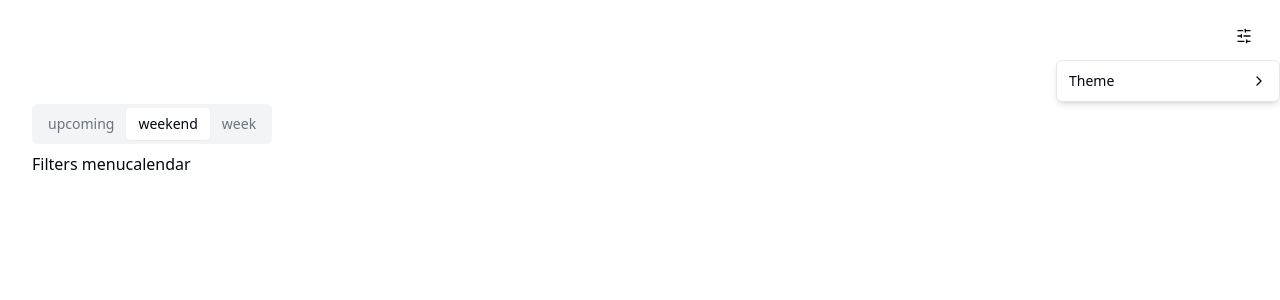
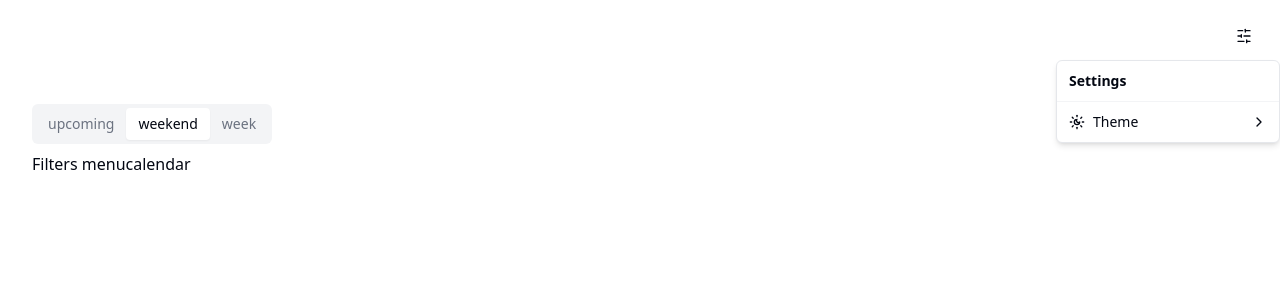
Before and after one commit to ugo-prenat/gordon-calendar, a React (Vite) app in the folder apps/front/: page / in a window 1280 px wide. Both pictures are taken after a click on the button 1244 px from the left and 36 px from the top of the page. Shown: the top 300 px of the page. Built offline with nearby package versions, Linux system fonts and the light colour scheme.

Commit message:
feat: theme select

```diff
--- a/apps/front/src/App.tsx
+++ b/apps/front/src/App.tsx
@@ -3,7 +3,18 @@ import '@services/i18n/i18n.config';
 
 import { router } from '@services/router/index.router';
 import { RouterProvider } from '@tanstack/react-router';
+import { useEffect } from 'react';
+import { updateRootElement } from './services/store/settings/settings.utils';
+import { useSettings } from './services/store/settings/settings.store';
 
-const App = () => <RouterProvider router={router} />;
+const App = () => {
+  const { theme } = useSettings();
+
+  useEffect(() => {
+    updateRootElement(theme);
+  }, []);
+
+  return <RouterProvider router={router} />;
+};
 
 export default App;
--- a/apps/front/src/components/nav/settings/SettingsHoverCard.tsx
+++ b/apps/front/src/components/nav/settings/SettingsHoverCard.tsx
@@ -2,20 +2,17 @@ import { Button } from '@src/components/ui/shadcn/button';
 import {
   DropdownMenu,
   DropdownMenuContent,
-  DropdownMenuItem,
-  DropdownMenuPortal,
-  DropdownMenuSub,
-  DropdownMenuSubContent,
-  DropdownMenuSubTrigger,
+  DropdownMenuLabel,
+  DropdownMenuSeparator,
   DropdownMenuTrigger
 } from '@src/components/ui/shadcn/dropdown-menu';
 import { useTranslation } from '@src/services/i18n/useTranslation';
-import { Theme } from '@src/services/store/settings/settings.models';
-import { useSettings } from '@src/services/store/settings/settings.store';
-import { Monitor, Moon, SlidersHorizontal, Sun } from 'lucide-react';
-import { ReactNode } from 'react';
+import { SlidersHorizontal } from 'lucide-react';
+import { ThemeSelect } from './ThemeSelect';
 
 const SettingsHoverCard = () => {
+  const t = useTranslation();
+
   return (
     <>
       <DropdownMenu>
@@ -25,6 +22,8 @@ const SettingsHoverCard = () => {
           </Button>
         </DropdownMenuTrigger>
         <DropdownMenuContent className="w-56">
+          <DropdownMenuLabel>{t('settings')}</DropdownMenuLabel>
+          <DropdownMenuSeparator />
           <ThemeSelect />
         </DropdownMenuContent>
       </DropdownMenu>
@@ -32,55 +31,4 @@ const SettingsHoverCard = () => {
   );
 };
 
-interface IThemeSelect {
-  label: string;
-  value: Theme;
-  icon: ReactNode;
-}
-
-const ThemeSelect = () => {
-  const t = useTranslation();
-  const { setTheme } = useSettings();
-
-  const handleChange = (theme: Theme) => () => setTheme(theme);
-
-  const themes: IThemeSelect[] = [
-    {
-      label: t('theme.light'),
-      value: 'light',
-      icon: <Sun className="w-4 h-4" />
-    },
-    {
-      label: t('theme.dark'),
-      value: 'dark',
-      icon: <Moon className="w-4 h-4" />
-    },
-    {
-      label: t('theme.system'),
-      value: 'system',
-      icon: <Monitor className="w-4 h-4" />
-    }
-  ];
-
-  return (
-    <DropdownMenuSub>
-      <DropdownMenuSubTrigger>{t('theme')}</DropdownMenuSubTrigger>
-      <DropdownMenuPortal>
-        <DropdownMenuSubContent>
-          {themes.map(({ value, label, icon }) => (
-            <DropdownMenuItem
-              key={value}
-              className="gap-2"
-              onClick={handleChange(value)}
-            >
-              {icon}
-              {label}
-            </DropdownMenuItem>
-          ))}
-        </DropdownMenuSubContent>
-      </DropdownMenuPortal>
-    </DropdownMenuSub>
-  );
-};
-
 export default SettingsHoverCard;
--- a/apps/front/src/components/nav/settings/ThemeSelect.tsx
+++ b/apps/front/src/components/nav/settings/ThemeSelect.tsx
@@ -1,7 +1,76 @@
-import { P } from '@src/components/Typography';
+import {
+  DropdownMenuItem,
+  DropdownMenuPortal,
+  DropdownMenuSub,
+  DropdownMenuSubContent,
+  DropdownMenuSubTrigger
+} from '@src/components/ui/shadcn/dropdown-menu';
+import { useTranslation } from '@src/services/i18n/useTranslation';
+import { Theme } from '@src/services/store/settings/settings.models';
+import { useSettings } from '@src/services/store/settings/settings.store';
+import { cn } from '@src/utils/tailwind.utils';
+import { Monitor, Moon, Sun, SunMoon } from 'lucide-react';
+import { ReactNode } from 'react';
 
-const ThemeSelect = () => {
-  return <P>Theme select</P>;
+interface IThemeSelect {
+  label: string;
+  value: Theme;
+  icon: ReactNode;
+  isActiveTheme: boolean;
+}
+
+export const ThemeSelect = () => {
+  const t = useTranslation();
+  const { theme, setTheme } = useSettings();
+
+  const handleChange = (theme: Theme) => () => setTheme(theme);
+
+  const themes: IThemeSelect[] = [
+    {
+      label: t('theme.light'),
+      value: 'light',
+      icon: <Sun className="w-4 h-4" />,
+      isActiveTheme: theme === 'light'
+    },
+    {
+      label: t('theme.dark'),
+      value: 'dark',
+      icon: <Moon className="w-4 h-4" />,
+      isActiveTheme: theme === 'dark'
+    },
+    {
+      label: t('theme.system'),
+      value: 'system',
+      icon: <Monitor className="w-4 h-4" />,
+      isActiveTheme: theme === 'system'
+    }
+  ];
+
+  return (
+    <DropdownMenuSub>
+      <DropdownMenuSubTrigger>
+        <div className="flex items-center gap-2 ">
+          <SunMoon className="w-4 h-4" />
+          {t('theme')}
+        </div>
+      </DropdownMenuSubTrigger>
+      <DropdownMenuPortal>
+        <DropdownMenuSubContent>
+          {themes.map(({ value, label, icon, isActiveTheme }) => (
+            <DropdownMenuItem
+              key={value}
+              textValue={value}
+              onClick={handleChange(value)}
+              className={cn('gap-2', {
+                'text-muted-foreground': !isActiveTheme
+              })}
+            >
+              {icon}
+              {label}
+            </DropdownMenuItem>
+          ))}
+        </DropdownMenuSubContent>
+      </DropdownMenuPortal>
+    </DropdownMenuSub>
+  );
 };
-
-export default ThemeSelect;
--- a/apps/front/src/services/i18n/en.json
+++ b/apps/front/src/services/i18n/en.json
@@ -1,4 +1,6 @@
 {
+  "settings": "Settings",
+
   "theme": "Theme",
   "theme.dark": "Dark",
   "theme.light": "Light",
--- a/apps/front/src/services/i18n/fr.json
+++ b/apps/front/src/services/i18n/fr.json
@@ -1,4 +1,6 @@
 {
+  "settings": "Paramètres",
+
   "theme": "Thème",
   "theme.dark": "Sombre",
   "theme.light": "Clair",
--- a/apps/front/src/services/store/settings/settings.store.ts
+++ b/apps/front/src/services/store/settings/settings.store.ts
@@ -8,6 +8,7 @@ import {
 import { create } from 'zustand';
 import { persist } from 'zustand/middleware';
 import { updateRootElement } from './settings.utils';
+import i18next from 'i18next';
 
 interface ISettingsStore {
   theme: Theme;
@@ -25,7 +26,10 @@ export const useSettings = create<ISettingsStore>()(
         set({ theme });
       },
       lang: DEFAULT_LANG,
-      setLang: (lang) => set({ lang })
+      setLang: (lang) => {
+        i18next.changeLanguage(lang);
+        set({ lang });
+      }
     }),
     { name: SETTINGS_STORAGE_KEY }
   )
```
